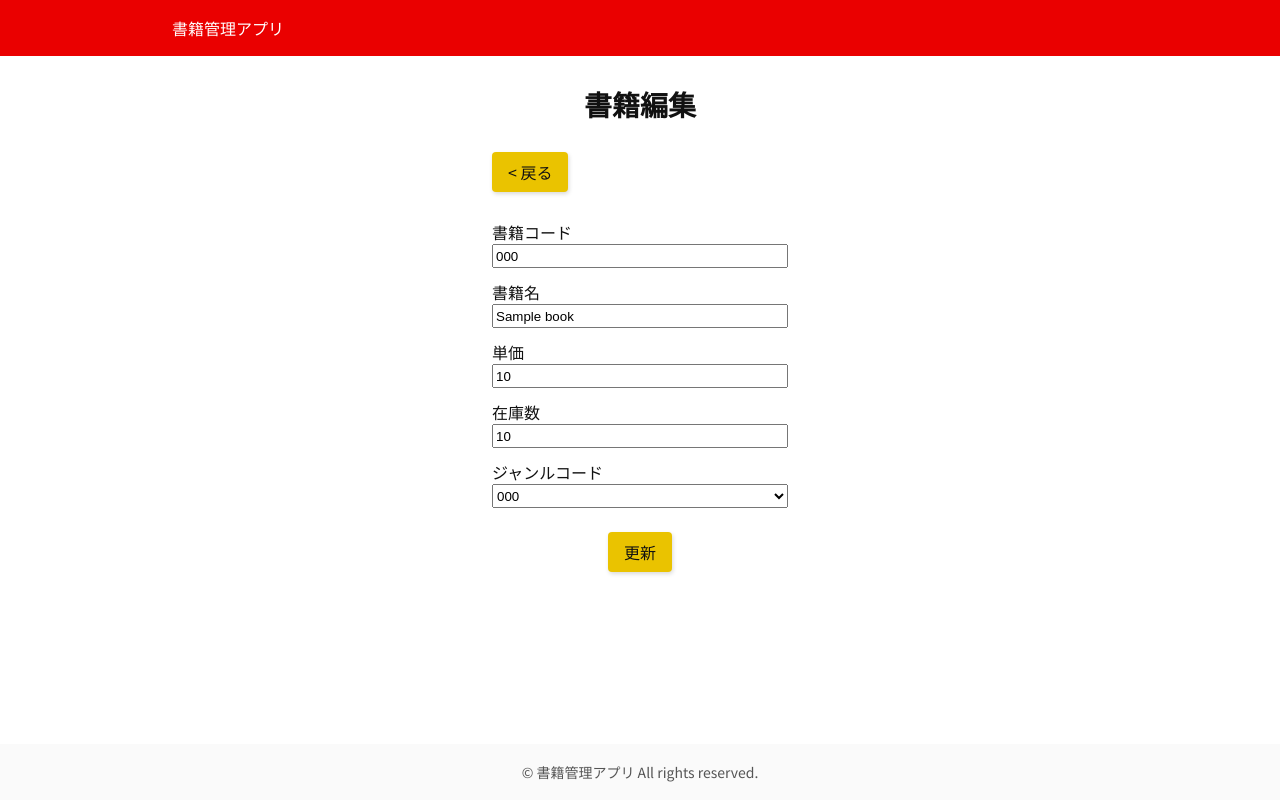
After one commit to Wakara-menn/php-advance-kadai, a PHP site: page /update.php?id=1 in a window 1280 px wide. The commit adds this page. Run offline with PHP 8.4, Linux system fonts and the light colour scheme; tables that the repository leaves empty or names only in its code hold one stand-in row (values such as "Sample post").

Commit message:
kadai_016を編集

```diff
--- a/kadai_016/php-book-app/css/style.css
+++ b/kadai_016/php-book-app/css/style.css
@@ -80,18 +80,18 @@ footer {
 }
 
 /* read.php */
-.products {
+.books {
     box-sizing: border-box;
     min-height: calc(100vh - 7rem);
     padding: 1.75rem 0 3.5rem;
 }
 
-.products h1 {
+.books h1 {
     margin: 0 0 1.75rem;
     font-size: 1.75rem;
 }
 
-.products-ui {
+.books-ui {
     display: flex;
     align-items: flex-end;
     justify-content: space-between;
@@ -99,18 +99,17 @@ footer {
     margin-bottom: 1.5rem;
 }
 
-.products-ui div {
+.books-ui div {
     display: flex;
     align-items: flex-end;
 }
 
-@media(max-width: 959px){
-    .products-ui {
+@media (max-width: 959px) {
+    .books-ui {
         flex-direction: column;
         align-items: center;
     }
-
-    .products-ui div {
+    .books-ui div {
         margin-bottom: 1.5rem;
     }
 }
@@ -134,29 +133,98 @@ footer {
     outline: 0;
 }
 
-.products-table {
+.books-table {
 width: 100%;
 margin: 0 auto;
 word-break: break-all;
 border-collapse: collapse;
 }
 
-.products-table tr {
+.books-table tr {
     border-bottom: solid 1px #d9d9d9;
 }
 
-.products-table tr:first-child {
+.books-table tr:first-child {
     border-bottom: solid 3px #d9d9d9;
 }
 
-.products-table th,
-.products-table td {
+.books-table th,
+.books-table td {
     padding: 1rem 0.75rem 1rem 0;
     text-align: center;
 }
 
-.products-table th:first-child,
-.products-table td:first-child {
+.books-table th:first-child,
+.books-table td:first-child {
     padding: 1rem 0.75rem;
     text-align: center;
 }
+
+.success {
+    color: #28a745;
+}
+
+.edit-icon {
+    height: 1.5rem;
+    vertical-align: top;
+}
+
+/* create.php */
+.registration {
+    box-sizing: border-box;
+    max-width: 320px;
+    min-height: calc(100vh - 7rem);
+    padding: 1.75rem 0.75rem 1.5rem;
+    padding: 1.75rem 0.75rem 1.5rem;
+    margin: 0 auto;
+}
+
+.registration h1 {
+    margin: 0 0 1.75rem;
+    font-size: 1.75rem;
+}
+
+.back {
+    margin-bottom: 1.75rem;
+    text-align: left;
+}
+
+.registration p {
+    text-align: left;
+}
+
+.registration-form div {
+    display: flex;
+    flex-direction: column;
+    max-width: 320px;
+    margin-bottom: 1.5rem;
+}
+
+.registration-form label {
+    margin-top: 0.75rem;
+    text-align: left;
+}
+
+.registration-form label:first-child {
+    margin-top: 0;
+}
+
+.registration-form input,
+.registration-form select {
+    box-sizing: border-box;
+    height: 1.5rem;
+}
+
+.submit-btn {
+    display: inline-block;
+    padding: 0.5rem 1rem;
+    font-family: "Noto Sans JP", sans-serif;
+    font-size: 1rem;
+    color: #111;
+    text-decoration: none;
+    cursor: pointer;
+    background-color: #eac300;
+    border: none;
+    border-radius: 4px;
+    box-shadow: 1px 2px 4px rgb(0 0 0 / 15%);
+}
--- /dev/null
+++ b/kadai_016/php-book-app/update.php
@@ -0,0 +1,112 @@
+<?php
+$dsn = 'mysql=php_book_app;host=localhost;charset=utf8mb4';
+$user = 'root';
+$password = 'root';
+
+// idパラメータの値が存在すれば処理実行
+if(isset($_GET['id'])){
+    try {
+        $pdo = new PDO($dsn, $user, $password);
+
+        // idカラムの値をプレースホルダ(:id)に置き換えたSQL文をあらかじめ用意
+        $sql_select_book = 'SELECT * FROM books WHERE id = :id';
+        $stmt_select_book = $pdo->prepare($sql_select_book);
+
+        // bindValue()メソッドを使って実際の値をプレースホルダにバインド(割り当て)
+        $stmt_select_book->bindValue(':id', $_GET['id'], PDO::PARAM_INT);
+
+        // SQL実行
+        $stmt_select_book->execute();
+
+        // SQL文の実行結果を配列で取得
+        $book = $stmt_select_book->fetch(PDO::FETCH_ASSOC);
+
+        // idパラメータの値と同じidが存在しない場合はエラーメッセージを表示して処理終了
+        if($book === FALSE){
+            exit('idパラメータの値が不正です。');
+        }
+
+        // genreテーブルからgenre_codeを所得するためのSQL文を変数$sql_select_genre_codesに代入
+        $sql_select_genre_codes = 'SELECT genre_code FROM genres';
+
+        // SQL実行
+        $stmt_select_genre_codes = $pdo->query($sql_select_genre_codes);
+
+        // SQL文の実行結果を配列で取得
+        $genre_codes = $stmt_select_genre_codes->fetchALL(PDO::FETCH_COLUMN);
+    } catch (PDOException $e) {
+        exit($e->getMessage());
+    }
+} else {
+    // idパラメータの値が存在しない場合はエラーメッセージを表示して処理停止
+    exit('idパラメータの値が存在しません。');
+}
+?>
+
+<!DOCTYPE html>
+<html lang="ja">
+
+    <head>
+        <meta charset="UTF-8">
+        <meta name="viewport" content="width=device-width, initial-scale=1.0">
+        <title>書籍編集</title>
+        <link rel="stylesheet" href="css/style.css">
+
+        <!-- Google Fontsの読み込み -->
+        <link rel="preconnect" href="https://fonts.googleapis.com">
+        <link rel="preconnect" href="https://fonts.gstatic.com" crossorigin>
+        <link href="https://fonts.googleapis.com/css2?family=Noto+Sans+JP&display=swap" rel="stylesheet">
+    </head>
+
+    <body>
+        <header>
+            <nav>
+                <a href="index.php">書籍管理アプリ</a>
+            </nav>
+        </header>
+        <main>
+            <article class="registration">
+                <h1>書籍編集</h1>
+                <div class="back">
+                    <a href="read.php" class="btn">&lt; 戻る</a>
+                </div>
+                <form action="update.php?id=<?= $_GET['id'] ?>" method="post" class="registration-form">
+                    <div>
+                        <label for="book_code">書籍コード</label>
+                        <input type="number" name="book_code" value="<?= $book['book_code'] ?>" min="0" max="100000000" repuired>
+
+                        <label for="book_name">書籍名</label>
+                        <input type="text" name="book_name" value="<?= $book['book_name'] ?>" maxlength="50" repuired>
+
+                        <label for="price">単価</label>
+                        <input type="number" name="price" value="<?= $book['price'] ?>" min="0" max="100000000" repuired>
+
+                        <label for="stock-puantity">在庫数</label>
+                        <input type="number" name="stock_quantity" value="<?= $book['stock_quantity'] ?>" min="0" max="100000000" repuired>
+
+                        <label for="genre_code">ジャンルコード</label>
+                        <select name="genre_code" repuired>
+                            <option disabled selected value>選択してください</option>
+                            <?php
+                            // 配列の中身を順番に取り出し、セレクトボックスの選択肢として出力
+                            foreach ($genre_codes as $genre_code) {
+                                // もし$genre_codeが書籍のジャンルコードの値と一致していれば、select属性をつけて初期化
+                                if($genre_code === $book['genre_code']){
+                                    echo "<option value='{genre_code}' selected>{$genre_code}</option>";
+                                } else {
+                                    echo "<option value='{$genre_code}' selected>{$genre_code}</option>";
+                                }
+                            }
+                            ?>
+                        </select>
+                    </div>
+                    <button type="submit" class="submit-btn" name="submit" value="update">更新</button>
+                </form>
+            </article>
+        </main>
+        <footer>
+            <p class="copyright">&copy; 書籍管理アプリ All rights reserved.</p>
+        </footer>
+    </body>
+
+</html>
```
Also changed, not shown: kadai_016/php-book-app/create.php (added, +117 -0 lines), kadai_016/php-book-app/read.php (+54 -9 lines), 3 other files. Lines whose indentation alone changed are shown as unchanged.
